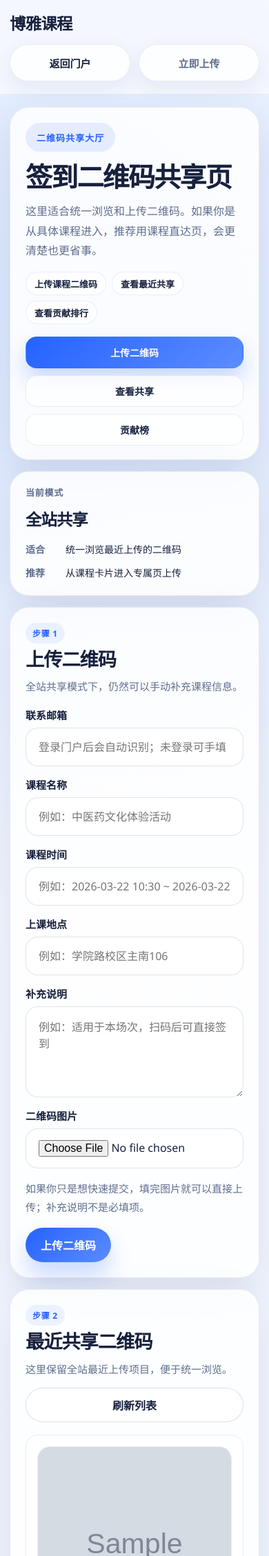
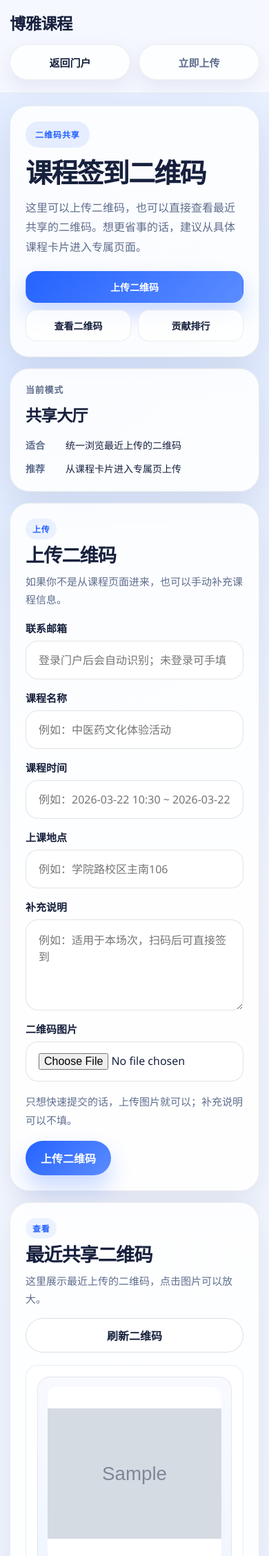
Before and after one commit to 2725238326/boya-agent, a Flask app: page /QRcode in a window 390 px wide. Shown: the top 2256 px of the page at 69% size. Run offline with Flask 3, Linux system fonts and the light colour scheme; tables that the repository leaves empty hold one stand-in row (values such as "Sample post"); grey boxes marked "Sample" are stand-in pictures.

Commit message:
feat: polish mobile qrcode sharing page

```diff
--- a/web/static/qrcode.css
+++ b/web/static/qrcode.css
@@ -1,17 +1,16 @@
 :root {
     --qrcode-bg: #f5f7ff;
-    --qrcode-surface: rgba(255, 255, 255, 0.84);
-    --qrcode-card: rgba(255, 255, 255, 0.9);
+    --qrcode-surface: rgba(255, 255, 255, 0.86);
+    --qrcode-card: rgba(255, 255, 255, 0.92);
     --qrcode-border: rgba(21, 32, 56, 0.08);
     --qrcode-border-strong: rgba(21, 32, 56, 0.14);
     --qrcode-text: #17213d;
     --qrcode-text-soft: #5f6e8d;
     --qrcode-accent: #2563ff;
     --qrcode-accent-soft: rgba(37, 99, 255, 0.1);
-    --qrcode-accent-strong: rgba(37, 99, 255, 0.18);
     --qrcode-success: #0f9d58;
-    --qrcode-shadow: 0 20px 60px rgba(36, 53, 96, 0.12);
-    --qrcode-shadow-soft: 0 10px 28px rgba(36, 53, 96, 0.08);
+    --qrcode-shadow: 0 18px 48px rgba(36, 53, 96, 0.1);
+    --qrcode-shadow-soft: 0 10px 24px rgba(36, 53, 96, 0.08);
     --qrcode-radius-xl: 28px;
     --qrcode-radius-lg: 22px;
     --qrcode-radius-md: 18px;
@@ -38,12 +37,16 @@ body.qrcode-body {
         linear-gradient(180deg, #f7f9ff 0%, #eef4ff 100%);
 }
 
+body.qrcode-preview-open {
+    overflow: hidden;
+}
+
 .qrcode-header {
     position: sticky;
     top: 0;
     z-index: 20;
     backdrop-filter: blur(18px);
-    background: rgba(247, 249, 255, 0.86);
+    background: rgba(247, 249, 255, 0.88);
     border-bottom: 1px solid rgba(21, 32, 56, 0.05);
 }
 
@@ -56,7 +59,6 @@ body.qrcode-body {
 .qrcode-header-inner {
     display: flex;
     flex-direction: column;
-    align-items: stretch;
     gap: 14px;
     padding: 16px 0 18px;
 }
@@ -79,7 +81,7 @@ body.qrcode-body {
     display: inline-flex;
     align-items: center;
     justify-content: center;
-    min-height: 54px;
+    min-height: 52px;
     padding: 0 16px;
     border-radius: 999px;
     background: rgba(255, 255, 255, 0.82);
@@ -115,26 +117,26 @@ body.qrcode-body {
 }
 
 .qrcode-hero-copy {
-    padding: 22px 22px 20px;
+    padding: 22px;
 }
 
 .qrcode-eyebrow {
     display: inline-flex;
     align-items: center;
-    min-height: 42px;
-    padding: 0 16px;
+    min-height: 38px;
+    padding: 0 14px;
     border-radius: 999px;
     background: var(--qrcode-accent-soft);
     color: var(--qrcode-accent);
-    font-size: 13px;
+    font-size: 12px;
     font-weight: 800;
     letter-spacing: 0.08em;
 }
 
 .qrcode-hero-copy h1 {
     margin: 16px 0 0;
-    font-size: clamp(28px, 10vw, 60px);
-    line-height: 1.02;
+    font-size: clamp(28px, 10vw, 58px);
+    line-height: 1.04;
     letter-spacing: -0.045em;
 }
 
@@ -145,31 +147,11 @@ body.qrcode-body {
     line-height: 1.8;
 }
 
-.qrcode-hero-guide {
-    display: flex;
-    flex-wrap: wrap;
-    gap: 8px;
-    margin-top: 16px;
-}
-
-.qrcode-hero-guide span {
-    display: inline-flex;
-    align-items: center;
-    min-height: 34px;
-    padding: 0 12px;
-    border-radius: 999px;
-    background: rgba(255, 255, 255, 0.74);
-    border: 1px solid rgba(37, 99, 255, 0.1);
-    color: var(--qrcode-text);
-    font-size: 13px;
-    font-weight: 700;
-}
-
 .qrcode-jump-nav {
     display: grid;
-    grid-template-columns: repeat(3, minmax(0, 1fr));
+    grid-template-columns: repeat(2, minmax(0, 1fr));
     gap: 10px;
-    margin-top: 18px;
+    margin-top: 20px;
 }
 
 .qrcode-jump-link {
@@ -179,7 +161,7 @@ body.qrcode-body {
     min-height: 46px;
     padding: 0 12px;
     border-radius: 16px;
-    background: rgba(255, 255, 255, 0.76);
+    background: rgba(255, 255, 255, 0.78);
     border: 1px solid rgba(21, 32, 56, 0.08);
     color: var(--qrcode-text);
     text-decoration: none;
@@ -189,6 +171,7 @@ body.qrcode-body {
 }
 
 .qrcode-jump-link.primary {
+    grid-column: 1 / -1;
     background: linear-gradient(135deg, #2563ff, #5b8cff);
     border-color: transparent;
     color: #fff;
@@ -207,7 +190,7 @@ body.qrcode-body {
 }
 
 .qrcode-hero-card-value {
-    margin-top: 12px;
+    margin-top: 10px;
     font-size: clamp(20px, 6vw, 34px);
     font-weight: 900;
     letter-spacing: -0.04em;
@@ -223,8 +206,6 @@ body.qrcode-body {
     display: grid;
     grid-template-columns: 48px minmax(0, 1fr);
     gap: 10px;
-    align-items: start;
-    color: var(--qrcode-text);
     font-size: 14px;
     line-height: 1.7;
 }
@@ -245,13 +226,13 @@ body.qrcode-body {
 
 .qrcode-panel-head h2 {
     margin: 8px 0 0;
-    font-size: clamp(24px, 7vw, 34px);
-    line-height: 1.08;
+    font-size: clamp(22px, 7vw, 34px);
+    line-height: 1.1;
     letter-spacing: -0.04em;
 }
 
 .qrcode-panel-head p {
-    margin: 12px 0 0;
+    margin: 10px 0 0;
     color: var(--qrcode-text-soft);
     font-size: 15px;
     line-height: 1.75;
@@ -373,7 +354,7 @@ body.qrcode-body {
 }
 
 .qrcode-button.secondary {
-    background: rgba(255, 255, 255, 0.9);
+    background: rgba(255, 255, 255, 0.92);
     border: 1px solid var(--qrcode-border-strong);
     color: var(--qrcode-text);
 }
@@ -400,16 +381,32 @@ body.qrcode-body {
     padding: 16px;
     border-radius: var(--qrcode-radius-md);
     border: 1px solid var(--qrcode-border);
-    background: rgba(255, 255, 255, 0.84);
+    background: rgba(255, 255, 255, 0.86);
 }
 
-.qrcode-card img {
+.qrcode-card-image {
+    display: grid;
+    gap: 10px;
+    padding: 14px;
+    border: 1px solid rgba(21, 32, 56, 0.08);
+    border-radius: 18px;
+    background: linear-gradient(180deg, rgba(247, 249, 255, 0.9), rgba(238, 244, 255, 0.9));
+    cursor: zoom-in;
+}
+
+.qrcode-card-image img {
     width: 100%;
     aspect-ratio: 1 / 1;
-    object-fit: cover;
-    border-radius: 18px;
+    object-fit: contain;
+    border-radius: 14px;
     background: #fff;
-    border: 1px solid rgba(21, 32, 56, 0.08);
+}
+
+.qrcode-card-image-tip {
+    color: var(--qrcode-accent);
+    font-size: 13px;
+    font-weight: 800;
+    text-align: center;
 }
 
 .qrcode-card-title {
@@ -437,7 +434,6 @@ body.qrcode-body {
 
 .qrcode-stats {
     display: grid;
-    grid-template-columns: repeat(3, minmax(0, 1fr));
     gap: 10px;
     margin-top: 18px;
 }
@@ -446,7 +442,7 @@ body.qrcode-body {
     padding: 16px 14px;
     border-radius: var(--qrcode-radius-md);
     border: 1px solid var(--qrcode-border);
-    background: rgba(255, 255, 255, 0.82);
+    background: rgba(255, 255, 255, 0.84);
 }
 
 .qrcode-stat-label {
@@ -458,7 +454,7 @@ body.qrcode-body {
 .qrcode-stat-value {
     margin-top: 10px;
     color: var(--qrcode-text);
-    font-size: clamp(18px, 5vw, 28px);
+    font-size: clamp(20px, 6vw, 28px);
     font-weight: 900;
     line-height: 1.12;
     letter-spacing: -0.04em;
@@ -504,7 +500,7 @@ body.qrcode-body {
     padding: 16px;
     border-radius: var(--qrcode-radius-lg);
     border: 1px solid var(--qrcode-border);
-    background: rgba(255, 255, 255, 0.72);
+    background: rgba(255, 255, 255, 0.74);
 }
 
 .qrcode-leaderboard-list {
@@ -594,15 +590,76 @@ body.qrcode-body {
     border-radius: var(--qrcode-radius-md);
 }
 
+.qrcode-preview {
+    position: fixed;
+    inset: 0;
+    z-index: 100;
+}
+
+.qrcode-preview-backdrop {
+    position: absolute;
+    inset: 0;
+    border: 0;
+    background: rgba(10, 16, 32, 0.72);
+}
+
+.qrcode-preview-dialog {
+    position: relative;
+    z-index: 1;
+    width: min(92vw, 560px);
+    margin: 6vh auto 0;
+    padding: 18px;
+    border-radius: 24px;
+    background: rgba(255, 255, 255, 0.98);
+    box-shadow: 0 26px 60px rgba(10, 16, 32, 0.28);
+}
+
+.qrcode-preview-head {
+    display: flex;
+    align-items: center;
+    justify-content: space-between;
+    gap: 12px;
+    margin-bottom: 14px;
+}
+
+.qrcode-preview-title {
+    color: var(--qrcode-text);
+    font-size: 18px;
+    font-weight: 900;
+}
+
+.qrcode-preview-close {
+    display: inline-flex;
+    align-items: center;
+    justify-content: center;
+    min-height: 38px;
+    padding: 0 14px;
+    border: 1px solid var(--qrcode-border-strong);
+    border-radius: 999px;
+    background: rgba(255, 255, 255, 0.9);
+    color: var(--qrcode-text);
+    font: inherit;
+    font-size: 14px;
+    font-weight: 700;
+    cursor: pointer;
+}
+
+.qrcode-preview-body {
+    border-radius: 18px;
+    background: linear-gradient(180deg, rgba(247, 249, 255, 0.9), rgba(238, 244, 255, 0.9));
+    padding: 16px;
+}
+
+.qrcode-preview-body img {
+    display: block;
+    width: 100%;
+    aspect-ratio: 1 / 1;
+    object-fit: contain;
+    border-radius: 14px;
+    background: #fff;
+}
+
 @media (max-width: 720px) {
-    .qrcode-jump-nav {
-        grid-template-columns: 1fr;
-    }
-
-    .qrcode-stats {
-        grid-template-columns: 1fr;
-    }
-
     .qrcode-card-footer,
     .qrcode-rank-item {
         flex-direction: column;
@@ -627,7 +684,7 @@ body.qrcode-body {
     }
 
     .qrcode-hero {
-        grid-template-columns: minmax(0, 1.5fr) minmax(320px, 0.9fr);
+        grid-template-columns: minmax(0, 1.45fr) minmax(320px, 0.85fr);
         align-items: stretch;
         margin-bottom: 20px;
     }
@@ -664,6 +721,6 @@ body.qrcode-body {
     }
 
     .qrcode-list {
-        grid-template-columns: repeat(auto-fill, minmax(260px, 1fr));
+        grid-template-columns: repeat(auto-fill, minmax(280px, 1fr));
     }
 }
--- a/web/static/qrcode.js
+++ b/web/static/qrcode.js
@@ -103,6 +103,26 @@ function updateLeaderboardTitles(currentBoard) {
         : "本期贡献榜";
 }
 
+function openQrcodePreview(imageUrl, title) {
+    const root = document.getElementById("qrcodePreview");
+    const image = document.getElementById("qrcodePreviewImage");
+    const titleEl = document.getElementById("qrcodePreviewTitle");
+    if (!root || !image || !titleEl) return;
+    image.src = imageUrl;
+    titleEl.textContent = title || "二维码预览";
+    root.hidden = false;
+    document.body.classList.add("qrcode-preview-open");
+}
+
+function closeQrcodePreview() {
+    const root = document.getElementById("qrcodePreview");
+    const image = document.getElementById("qrcodePreviewImage");
+    if (!root || !image) return;
+    root.hidden = true;
+    image.src = "";
+    document.body.classList.remove("qrcode-preview-open");
+}
+
 function renderUploads(items) {
     const container = document.getElementById("qrcodeList");
     if (!container) return;
@@ -112,35 +132,47 @@ function renderUploads(items) {
         return;
     }
 
-    container.innerHTML = items.map((item) => `
+    container.innerHTML = items.map((item) => {
+        const title = escapeHtml(item.course_name);
+        const imageUrl = escapeHtml(item.image_url);
+        return `
             <article class="qrcode-card">
-            <img src="${escapeHtml(item.image_url)}" alt="${escapeHtml(item.course_name)}">
-            <div class="qrcode-card-title">${escapeHtml(item.course_name)}</div>
+                <button
+                    type="button"
+                    class="qrcode-card-image"
+                    onclick="openQrcodePreview('${imageUrl}', '${title}')"
+                    aria-label="查看 ${title} 的二维码大图"
+                >
+                    <img src="${imageUrl}" alt="${title}">
+                    <span class="qrcode-card-image-tip">点开看大图</span>
+                </button>
+                <div class="qrcode-card-title">${title}</div>
                 <div class="qrcode-card-meta">
                     <div>${escapeHtml(item.course_time || "时间待补充")}</div>
                     <div>${escapeHtml(item.course_location || "地点待补充")}</div>
                 </div>
-            <div class="qrcode-card-notes">${escapeHtml(item.notes || "暂无补充说明")}</div>
+                <div class="qrcode-card-notes">${escapeHtml(item.notes || "没有补充说明")}</div>
                 <div class="qrcode-card-footer">
                     <span>${escapeHtml(item.masked_contributor_email || item.contributor_email || "匿名用户")}</span>
                     <span>累计 ${Number(item.contributor_upload_count || 0)} 次</span>
                 </div>
             </article>
-    `).join("");
+        `;
+    }).join("");
 }
 
 async function loadQrcodeContext() {
     const result = await qrcodeApi(buildQrcodeApiUrl("/api/qrcode/context"));
     if (!result.success) {
-        setQrcodeStatus(result.error || "无法加载当前贡献信息", "error");
+        setQrcodeStatus(result.error || "无法加载贡献信息", "error");
         return;
     }
 
     const data = result.data || {};
     updateContributorStats(data);
     updateLeaderboardTitles(data.leaderboard_current);
-    renderLeaderboard("qrcodeCurrentLeaderboard", data.leaderboard_current, "本期暂无贡献记录");
-    renderLeaderboard("qrcodeAllTimeLeaderboard", data.leaderboard_all_time, "累计暂无贡献记录");
+    renderLeaderboard("qrcodeCurrentLeaderboard", data.leaderboard_current, "本期还没有贡献记录");
+    renderLeaderboard("qrcodeAllTimeLeaderboard", data.leaderboard_all_time, "暂时还没有累计贡献记录");
 }
 
 async function loadQrcodeUploads() {
@@ -207,12 +239,20 @@ document.addEventListener("DOMContentLoaded", () => {
     const refreshButton = document.getElementById("qrcodeRefreshButton");
     if (refreshButton) {
         refreshButton.addEventListener("click", async () => {
-            setQrcodeStatus("正在刷新二维码列表...");
+            setQrcodeStatus("正在刷新二维码...");
             await loadQrcodeUploads();
             setQrcodeStatus("二维码列表已刷新");
         });
     }
 
+    document.getElementById("qrcodePreviewBackdrop")?.addEventListener("click", closeQrcodePreview);
+    document.getElementById("qrcodePreviewClose")?.addEventListener("click", closeQrcodePreview);
+    document.addEventListener("keydown", (event) => {
+        if (event.key === "Escape") {
+            closeQrcodePreview();
+        }
+    });
+
     loadQrcodeContext();
     loadQrcodeUploads();
 });
--- a/web/templates/qrcode.html
+++ b/web/templates/qrcode.html
@@ -4,7 +4,7 @@
     <meta charset="UTF-8">
     <meta name="viewport" content="width=device-width, initial-scale=1.0">
     <title>{% if qrcode_course %}{{ qrcode_course.name }} 签到二维码{% else %}签到二维码共享{% endif %} | 博雅课程</title>
-    <meta name="description" content="上传和共享常规签到课程二维码，支持课程直达入口、课程专属二维码页和贡献榜。">
+    <meta name="description" content="上传和查看课程签到二维码，支持课程直达入口、共享二维码展示和贡献排行。">
     <link rel="stylesheet" href="{{ url_for('static', filename='qrcode.css') }}">
 </head>
 <body class="qrcode-body" data-course-id="{{ qrcode_course.id if qrcode_course else '' }}">
@@ -25,36 +25,34 @@
     <main class="qrcode-main">
         <section class="qrcode-hero">
             <div class="qrcode-hero-copy">
-                <div class="qrcode-eyebrow">{% if qrcode_course %}课程专属二维码{% elif qrcode_missing_course %}课程入口失效{% else %}二维码共享大厅{% endif %}</div>
                 {% if qrcode_course %}
+                <div class="qrcode-eyebrow">课程专属二维码</div>
                 <h1>{{ qrcode_course.name }}</h1>
-                <p class="qrcode-hero-desc">不用再手填课程名称、时间和地点。你只需要上传二维码图片，其他课程信息都会自动带入。</p>
-                <div class="qrcode-hero-guide">
-                    <span>1. 先上传二维码</span>
-                    <span>2. 再看大家共享</span>
-                    <span>3. 最后看贡献榜</span>
-                </div>
+                <p class="qrcode-hero-desc">
+                    这是这门课的签到二维码页。课程信息已经带好，直接上传图片就可以；如果想先看看别人上传的二维码，也可以直接往下看。
+                </p>
                 {% elif qrcode_missing_course %}
+                <div class="qrcode-eyebrow">入口失效</div>
                 <h1>未找到对应课程</h1>
-                <p class="qrcode-hero-desc">这个入口可能已经失效，或者课程已下线。建议返回门户，从课程卡片上的“签到二维码”入口重新进入。</p>
+                <p class="qrcode-hero-desc">
+                    这个入口可能已经失效，或者课程已下线。建议返回门户，从课程卡片上的“签到二维码”入口重新进入。
+                </p>
                 {% else %}
-                <h1>签到二维码共享页</h1>
-                <p class="qrcode-hero-desc">这里适合统一浏览和上传二维码。如果你是从具体课程进入，推荐用课程直达页，会更清楚也更省事。</p>
-                <div class="qrcode-hero-guide">
-                    <span>上传课程二维码</span>
-                    <span>查看最近共享</span>
-                    <span>查看贡献排行</span>
-                </div>
+                <div class="qrcode-eyebrow">二维码共享</div>
+                <h1>课程签到二维码</h1>
+                <p class="qrcode-hero-desc">
+                    这里可以上传二维码，也可以直接查看最近共享的二维码。想更省事的话，建议从具体课程卡片进入专属页面。
+                </p>
                 {% endif %}
 
                 <nav class="qrcode-jump-nav" aria-label="快捷操作">
                     <a class="qrcode-jump-link primary" href="#qrcodeUploadSection">上传二维码</a>
-                    <a class="qrcode-jump-link" href="#qrcodeListSection">查看共享</a>
-                    <a class="qrcode-jump-link" href="#qrcodeStatsSection">贡献榜</a>
+                    <a class="qrcode-jump-link" href="#qrcodeListSection">查看二维码</a>
+                    <a class="qrcode-jump-link" href="#qrcodeStatsSection">贡献排行</a>
                 </nav>
             </div>
 
-            <div class="qrcode-hero-card">
+            <aside class="qrcode-hero-card">
                 {% if qrcode_course %}
                 <div class="qrcode-hero-card-label">课程信息</div>
                 <div class="qrcode-hero-card-value">{{ qrcode_course.check_in_label }}</div>
@@ -83,7 +81,7 @@
                 </div>
                 {% else %}
                 <div class="qrcode-hero-card-label">当前模式</div>
-                <div class="qrcode-hero-card-value">全站共享</div>
+                <div class="qrcode-hero-card-value">共享大厅</div>
                 <div class="qrcode-hero-card-meta">
                     <div class="qrcode-hero-card-line">
                         <span class="qrcode-hero-card-key">适合</span>
@@ -95,15 +93,15 @@
                     </div>
                 </div>
                 {% endif %}
-            </div>
+            </aside>
         </section>
 
         <section class="qrcode-sections">
             <section class="qrcode-panel qrcode-upload-panel" id="qrcodeUploadSection">
                 <div class="qrcode-panel-head">
-                    <div class="qrcode-section-kicker">步骤 1</div>
+                    <div class="qrcode-section-kicker">上传</div>
                     <h2>{% if qrcode_course %}上传这门课的二维码{% else %}上传二维码{% endif %}</h2>
-                    <p>{% if qrcode_course %}课程信息已经自动带入，你现在只需要上传图片。{% else %}全站共享模式下，仍然可以手动补充课程信息。{% endif %}</p>
+                    <p>{% if qrcode_course %}课程信息已经自动带入，上传会更省事。{% else %}如果你不是从课程页面进来，也可以手动补充课程信息。{% endif %}</p>
                 </div>
 
                 <form id="qrcodeUploadForm" class="qrcode-form" enctype="multipart/form-data">
@@ -124,7 +122,7 @@
                             <span class="qrcode-summary-value">{{ qrcode_course.location or '地点待补充' }}</span>
                         </div>
                     </div>
-                    <div class="qrcode-form-hint">登录门户后会自动识别你的贡献身份，不需要再手填邮箱。</div>
+                    <div class="qrcode-form-hint">登录门户后会自动识别你的账号，不用再手填邮箱。</div>
                     {% else %}
                     <label class="qrcode-field">
                         <span>联系邮箱</span>
@@ -159,7 +157,7 @@
                     </label>
 
                     <div class="qrcode-form-hint">
-                        如果你只是想快速提交，填完图片就可以直接上传；补充说明不是必填项。
+                        只想快速提交的话，上传图片就可以；补充说明可以不填。
                     </div>
 
                     <div class="qrcode-form-actions">
@@ -171,11 +169,11 @@
             <section class="qrcode-panel qrcode-list-panel" id="qrcodeListSection">
                 <div class="qrcode-panel-head qrcode-list-head">
                     <div>
-                        <div class="qrcode-section-kicker">步骤 2</div>
-                        <h2>{% if qrcode_course %}这门课的共享二维码{% else %}最近共享二维码{% endif %}</h2>
-                        <p>{% if qrcode_course %}这里只显示这门课的共享二维码，方便你直接查看和补传。{% else %}这里保留全站最近上传项目，便于统一浏览。{% endif %}</p>
+                        <div class="qrcode-section-kicker">查看</div>
+                        <h2>{% if qrcode_course %}这门课的二维码{% else %}最近共享二维码{% endif %}</h2>
+                        <p>{% if qrcode_course %}点开图片可以放大查看，适合直接扫码或核对。{% else %}这里展示最近上传的二维码，点击图片可以放大。{% endif %}</p>
                     </div>
-                    <button type="button" class="qrcode-button secondary" id="qrcodeRefreshButton">刷新列表</button>
+                    <button type="button" class="qrcode-button secondary" id="qrcodeRefreshButton">刷新二维码</button>
                 </div>
                 <div class="qrcode-list" id="qrcodeList">
                     <div class="qrcode-empty">正在加载二维码列表...</div>
@@ -184,14 +182,14 @@
 
             <aside class="qrcode-panel qrcode-side-panel" id="qrcodeStatsSection">
                 <div class="qrcode-panel-head">
-                    <div class="qrcode-section-kicker">步骤 3</div>
+                    <div class="qrcode-section-kicker">排行</div>
                     <h2>贡献进度</h2>
-                    <p>榜单默认按周结算，同时保留累计贡献统计。</p>
+                    <p>默认展示本期贡献和累计贡献，方便看谁补得最多。</p>
                 </div>
 
                 <div class="qrcode-stats" id="qrcodeContributorStats">
                     <div class="qrcode-stat-card">
-                        <div class="qrcode-stat-label">当前识别用户</div>
+                        <div class="qrcode-stat-label">当前用户</div>
                         <div class="qrcode-stat-value" id="qrcodeCurrentUser">未登录</div>
                     </div>
                     <div class="qrcode-stat-card">
@@ -205,7 +203,7 @@
                 </div>
 
                 <div class="qrcode-thresholds">
-                    <div class="qrcode-thresholds-title">当前预设门槛</div>
+                    <div class="qrcode-thresholds-title">当前门槛</div>
                     <div class="qrcode-threshold-list">
                         {% for threshold in reward_thresholds %}
                         <span class="qrcode-threshold-chip">{{ threshold }} 次</span>
@@ -229,12 +227,25 @@
                 </div>
 
                 <div class="qrcode-status-box" id="qrcodeStatusBox">
-                    {% if qrcode_course %}课程专属入口已经就绪，现在可以直接上传或查看本课二维码。{% else %}页面已就绪，更推荐从具体课程卡片进入课程专属二维码页。{% endif %}
+                    {% if qrcode_course %}这个入口已经准备好，现在可以直接上传或查看本课二维码。{% else %}页面已就绪，也可以从具体课程卡片进入课程专属二维码页。{% endif %}
                 </div>
             </aside>
         </section>
     </main>
 
+    <div class="qrcode-preview" id="qrcodePreview" hidden>
+        <button type="button" class="qrcode-preview-backdrop" id="qrcodePreviewBackdrop" aria-label="关闭预览"></button>
+        <div class="qrcode-preview-dialog" role="dialog" aria-modal="true" aria-labelledby="qrcodePreviewTitle">
+            <div class="qrcode-preview-head">
+                <div class="qrcode-preview-title" id="qrcodePreviewTitle">二维码预览</div>
+                <button type="button" class="qrcode-preview-close" id="qrcodePreviewClose" aria-label="关闭">关闭</button>
+            </div>
+            <div class="qrcode-preview-body">
+                <img id="qrcodePreviewImage" src="" alt="二维码大图">
+            </div>
+        </div>
+    </div>
+
     <script src="{{ url_for('static', filename='qrcode.js') }}"></script>
 </body>
 </html>
```
Lines whose indentation alone changed are shown as unchanged.
